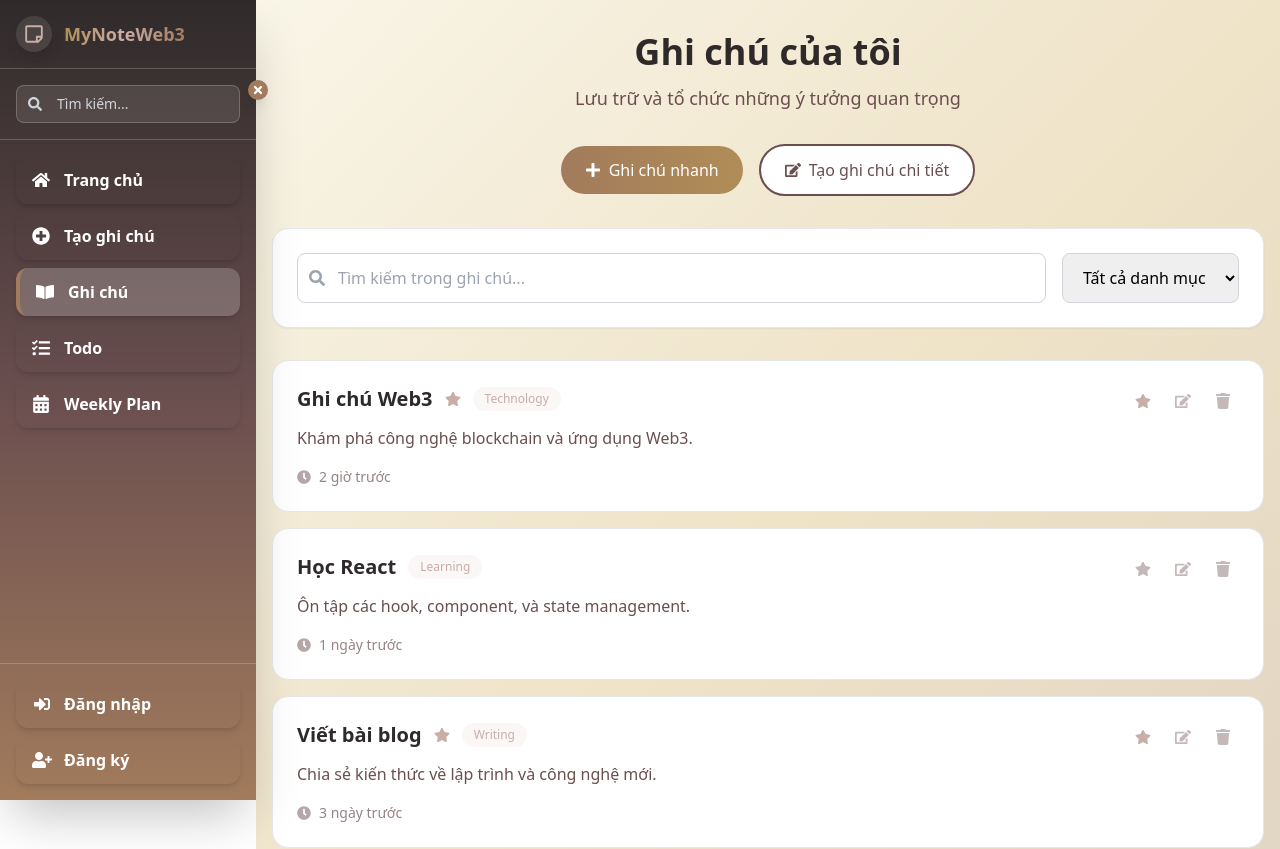
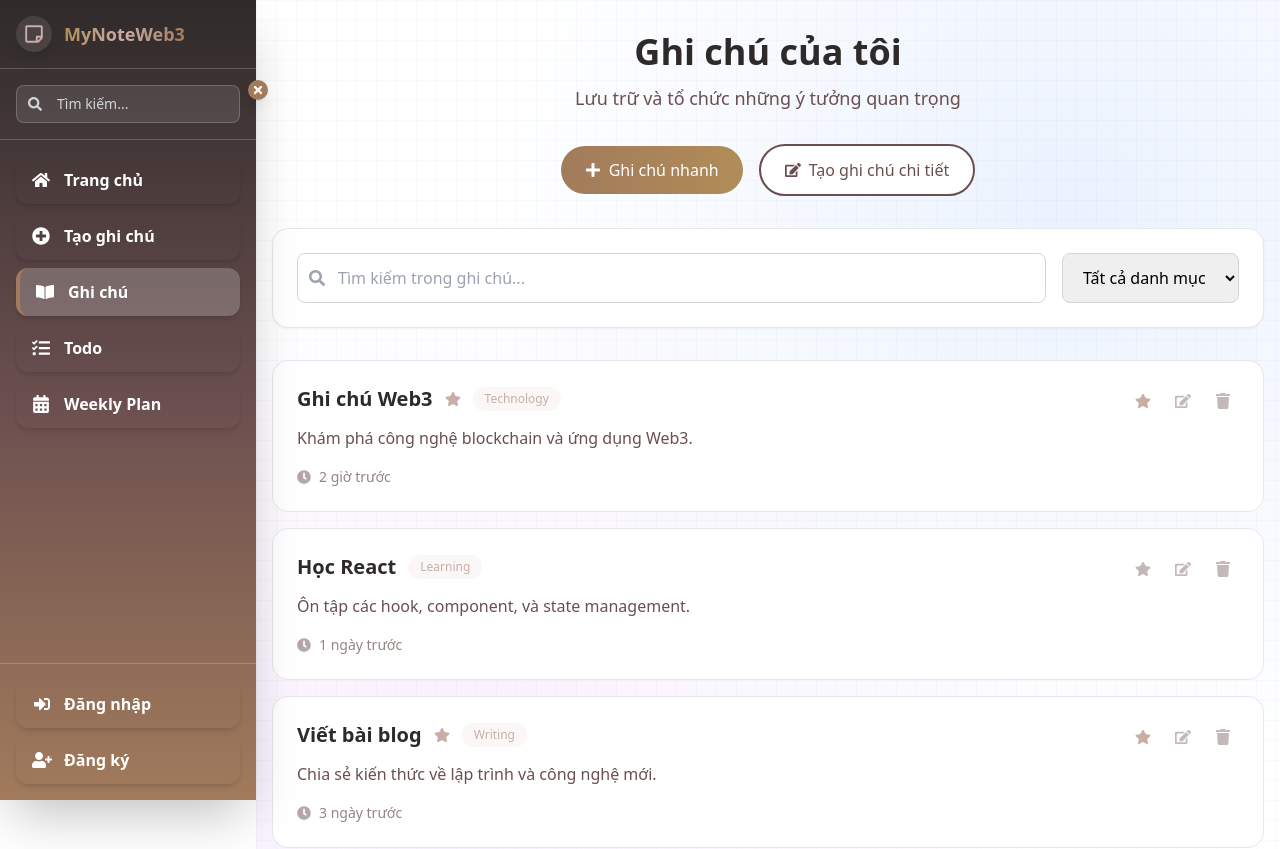
Before and after one commit to NNTN32/NotesWeb_FE, a React (Vite) app in the folder mynotewebapp/: page /notes in a window 1280 px wide. Shown: the top 849 px of the page. Built offline with nearby package versions, Linux system fonts and the light colour scheme.

Commit message:
Change background pattern page Notes

```diff
--- a/mynotewebapp/src/index.css
+++ b/mynotewebapp/src/index.css
@@ -379,3 +379,44 @@ body {
   margin: 0;
   padding: 0;
 }
+
+/* PatternCraft-inspired background */
+.patterncraft-bg {
+  position: relative;
+  background: #ffffff;
+}
+
+.patterncraft-bg::before {
+  content: '';
+  position: absolute;
+  top: 0;
+  left: 0;
+  right: 0;
+  bottom: 0;
+  background-image:
+    linear-gradient(rgba(0, 0, 0, 0.02) 1px, transparent 1px),
+    linear-gradient(90deg, rgba(0, 0, 0, 0.02) 1px, transparent 1px);
+  background-size: 20px 20px;
+  pointer-events: none;
+  z-index: 1;
+}
+
+.patterncraft-bg::after {
+  content: '';
+  position: absolute;
+  top: 0;
+  left: 0;
+  right: 0;
+  bottom: 0;
+  background:
+    radial-gradient(circle at 20% 80%, rgba(168, 85, 247, 0.1) 0%, transparent 50%),
+    radial-gradient(circle at 80% 20%, rgba(59, 130, 246, 0.1) 0%, transparent 50%);
+  pointer-events: none;
+  z-index: 2;
+}
+
+/* Ensure content is above the pattern */
+.patterncraft-content {
+  position: relative;
+  z-index: 10;
+}
--- a/mynotewebapp/src/pages/users/Notes.jsx
+++ b/mynotewebapp/src/pages/users/Notes.jsx
@@ -235,8 +235,10 @@ function NotesList() {
 
 export default function Notes() {
   return (
-    <div className="min-h-screen bg-gradient-to-br from-paper via-sand to-latte px-4 py-8">
-      <NotesList />
+    <div className="min-h-screen patterncraft-bg px-4 py-8">
+      <div className="patterncraft-content">
+        <NotesList />
+      </div>
     </div>
   );
 }
```
